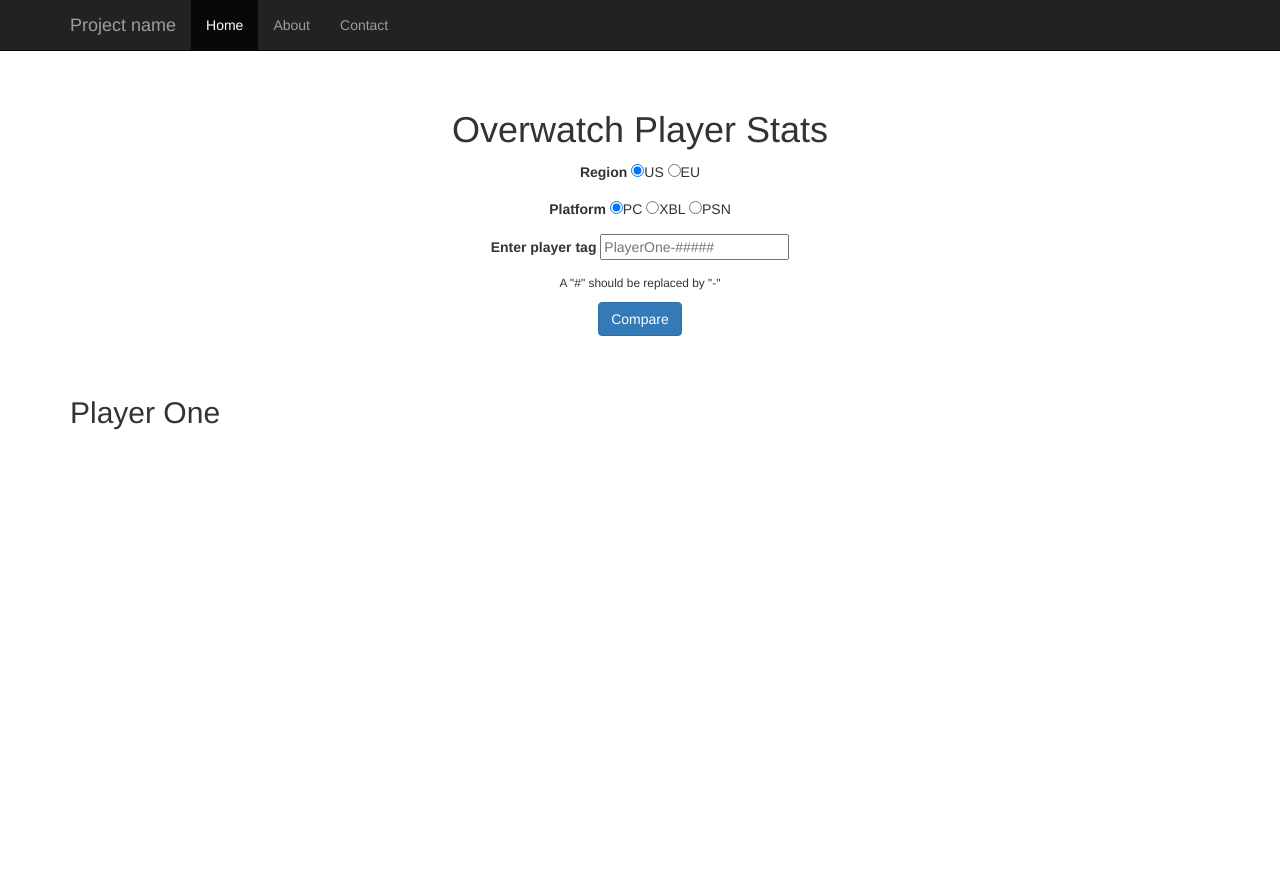
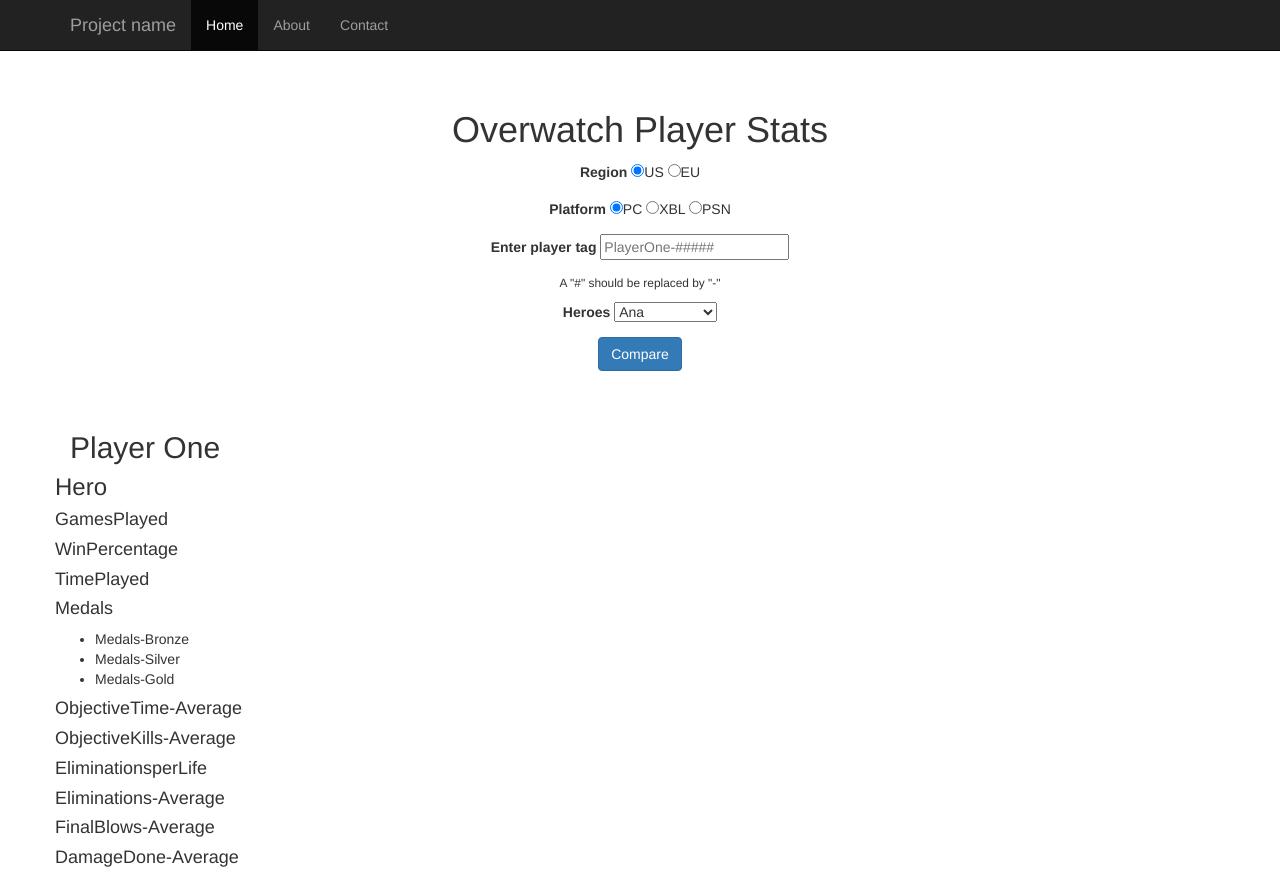
Before and after one commit to mkailbowdy/mqmoverwatch, a plain HTML site: page index.html in a window 1280 px wide. Before the commit the page ends 800 px from the top, so only its background shows below. Drawn offline with nearby package versions, Linux system fonts and the light colour scheme.

Commit message:
Added character list and stats to be shown

```diff
--- a/index.html
+++ b/index.html
@@ -67,6 +67,33 @@
               <input type="text" placeholder="PlayerOne-#####" id="playerTag">
           </p>
           <p><small>A "#" should be replaced by "-"</small></p>
+          <p>
+              <label>Heroes</label>
+              <select name="dog">
+                  <option selected>Ana</option>
+                  <option>Bastion</option>
+                  <option>Dva</option>
+                  <option>Genji</option>
+                  <option>Hanzo</option>
+                  <option>Junkrat</option>
+                  <option>Lucio</option>
+                  <option>McCree</option>
+                  <option>Mei</option>
+                  <option>Mercy</option>
+                  <option>Pharah</option>
+                  <option>Reaper</option>
+                  <option>Reinhardt</option>
+                  <option>Roadhog</option>
+                  <option>Soldier76</option>
+                  <option>Symmetra</option>
+                  <option>Torbjoern</option>
+                  <option>Tracer</option>
+                  <option>Widowmaker</option>
+                  <option>Winston</option>
+                  <option>Zarya</option>
+                  <option>Zenyatta</option>
+              </select>
+          </p>
           <button class="btn btn-primary" id="getPlayer">Compare</button>
           <div id="fade"></div>
           <div id="modal">
@@ -86,6 +113,26 @@
                   <h2 class="playerName" id="player2">Player Two</h2>
               </div>
 -->
+              <div id="playerStats">
+                  <h3 id="hero">Hero</h3>
+                  <h4>GamesPlayed</h4>
+                  <h4>WinPercentage</h4>
+                  <h4>TimePlayed</h4>
+                  <h4>Medals</h4>
+                  <ul>
+                      <li>Medals-Bronze</li>
+                      <li>Medals-Silver</li>
+                      <li>Medals-Gold</li>
+                  </ul>
+                  <h4>ObjectiveTime-Average</h4>
+                  <h4>ObjectiveKills-Average</h4>
+                  <h4>EliminationsperLife</h4>
+                  <h4>Eliminations-Average</h4>
+                  <h4>FinalBlows-Average</h4>
+                  <h4>DamageDone-Average</h4>
+
+
+              </div>
           </div>
       </div>
 
```
